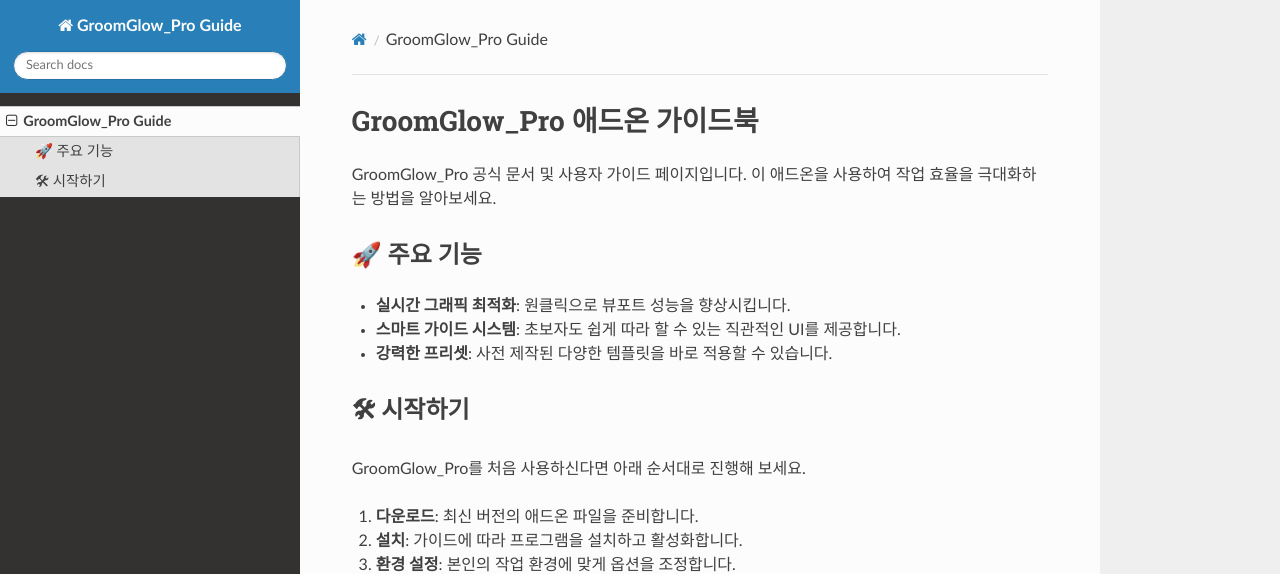
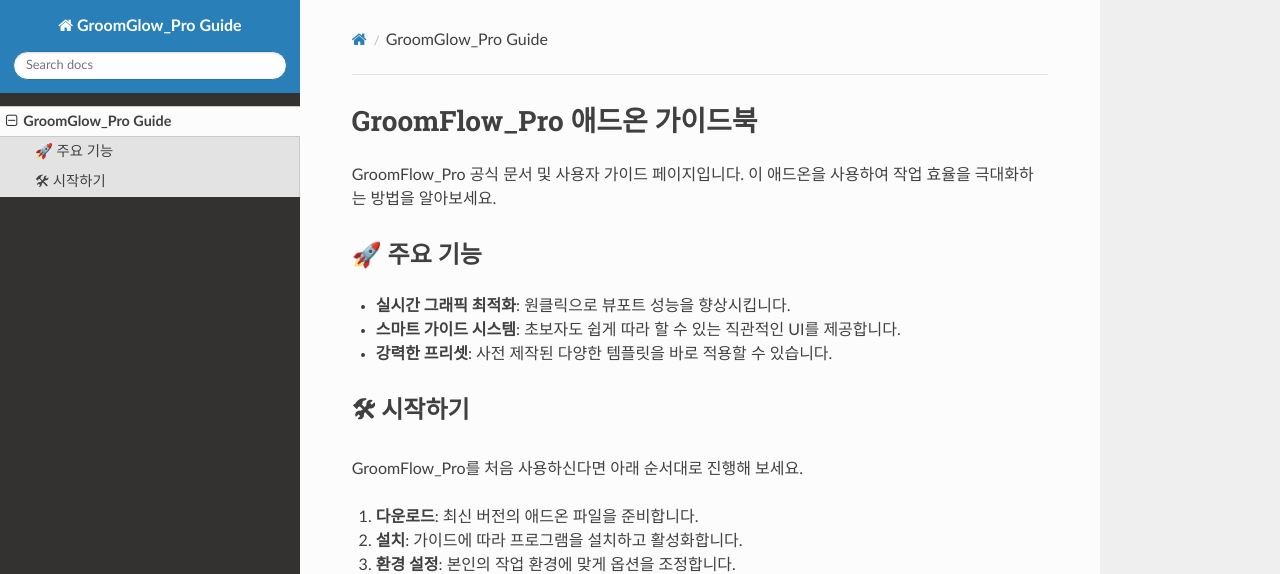
Before and after one commit to mayalhc/GroomFlow_Pro, an MkDocs documentation site: the page built from docs/index.md, in a window 1280 px wide. Shown: the top 574 px of the page. Built offline with MkDocs 1.6.1, drawn with Linux system fonts in a browser that asks for light colours; nearby versions of some CDN libraries.

Commit message:
Fix typo in documentation from GroomGlow_Pro to GroomFlow_Pro

```diff
--- a/docs/index.md
+++ b/docs/index.md
@@ -1,6 +1,6 @@
-# GroomGlow_Pro 애드온 가이드북
+# GroomFlow_Pro 애드온 가이드북
 
-GroomGlow_Pro 공식 문서 및 사용자 가이드 페이지입니다. 이 애드온을 사용하여 작업 효율을 극대화하는 방법을 알아보세요.
+GroomFlow_Pro 공식 문서 및 사용자 가이드 페이지입니다. 이 애드온을 사용하여 작업 효율을 극대화하는 방법을 알아보세요.
 
 ## 🚀 주요 기능
 * **실시간 그래픽 최적화**: 원클릭으로 뷰포트 성능을 향상시킵니다.
@@ -8,7 +8,7 @@ GroomGlow_Pro 공식 문서 및 사용자 가이드 페이지입니다. 이 애
 * **강력한 프리셋**: 사전 제작된 다양한 템플릿을 바로 적용할 수 있습니다.
 
 ## 🛠 시작하기
-GroomGlow_Pro를 처음 사용하신다면 아래 순서대로 진행해 보세요.
+GroomFlow_Pro를 처음 사용하신다면 아래 순서대로 진행해 보세요.
 
 1. **다운로드**: 최신 버전의 애드온 파일을 준비합니다.
 2. **설치**: 가이드에 따라 프로그램을 설치하고 활성화합니다.
```
